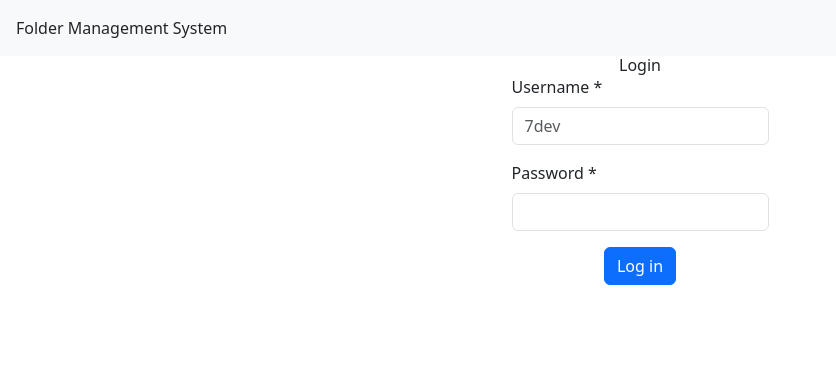
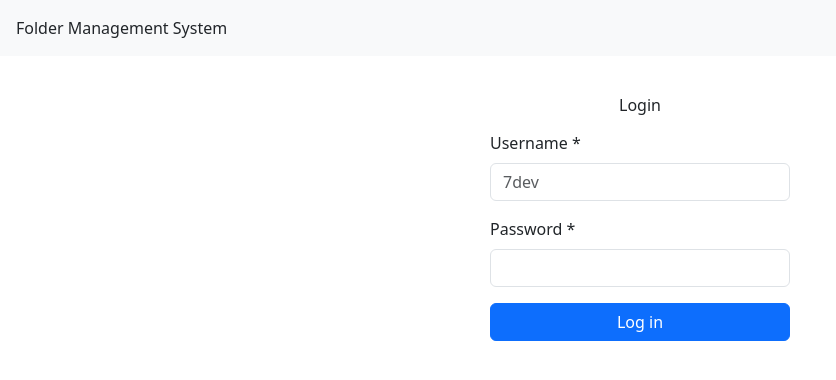
Before and after one commit to mccartney0/folders-management, a React (Create React App) app: page /login in a window 1280 px wide. Shown: the top 380 px of the page, without its empty margins (0-836 px from the left). Built offline with nearby package versions, Linux system fonts and the light colour scheme.

Commit message:
fix: form login style and error message added

```diff
--- a/src/components/PrivateRoute.tsx
+++ b/src/components/PrivateRoute.tsx
@@ -1,10 +1,7 @@
 import { Outlet, Navigate } from 'react-router-dom';
-import { useSelector } from 'react-redux';
-import { useAuth } from '../store/auth';
-
 
 const PrivateRoute = () => {
-  const { token } = useSelector(useAuth);
+  const token = localStorage.getItem('token');
   return token ? <Outlet /> : <Navigate to="/login" replace />;
 };
 
--- a/src/components/layout/UserInfoAndLogout.tsx
+++ b/src/components/layout/UserInfoAndLogout.tsx
@@ -6,6 +6,7 @@ import { useNavigate } from "react-router-dom";
 const UserInfoAndLogOut = () => {
   const dispatch = useDispatch<AppDispatch>();
   const loggedUsername = localStorage.getItem('username');
+  const formattedUsername = loggedUsername && loggedUsername[0].toUpperCase() + loggedUsername.slice(1);
 
   function handleLogOut() {
     dispatch(logOut());
@@ -21,7 +22,7 @@ const UserInfoAndLogOut = () => {
   return (
     <div className="wrapper-user-info-and-log-out flex justify user p-3">
       <div className="mr-8">
-        Hello, <b>{loggedUsername}</b>
+        Hello, <b>{formattedUsername}</b>
       </div>
 
       <button
--- a/src/components/login/LoginForm.tsx
+++ b/src/components/login/LoginForm.tsx
@@ -2,41 +2,59 @@ import React, { useState } from 'react';
 import { useDispatch, useSelector } from 'react-redux';
 import { useNavigate } from 'react-router-dom';
 import { logIn, useAuth } from '../../store/auth';
+import axios from 'axios';
 
 function LoginForm() {
   const dispatch = useDispatch();
   const navigate = useNavigate();
   const user = useSelector(useAuth);
 
-  const redirectToHome = () => {
-    navigate('/home');
-  };
-
+  const [loading, setLoading] = useState<boolean>(false);
   const [formData, setFormData] = useState({ username: '', password: '' });
+  const [errorMessage, setErrorMessage] = useState<string>('');
 
   const handleChange = (event: React.ChangeEvent<HTMLInputElement>) => {
     setFormData({ ...formData, [event.target.name]: event.target.value });
   };
 
-  const handleLogIn = () => {
+  const handleLogIn = async () => {
     if (formData.username.trim() !== '' && formData.password.trim() !== '') {
-      dispatch(logIn({
-        username: formData.username,
-        password: formData.password,
-        token: '45C4A5451321B4C88F',
-      }));
+      try {
+        setLoading(true);
+        setErrorMessage('');
 
-      redirectToHome();
+        const { data } = await axios.post('/token', {
+          username: formData.username,
+          password: formData.password,
+        });
+
+        const token = data.access;
+
+        dispatch(logIn({
+          username: formData.username,
+          password: formData.password,
+        }));
+
+        localStorage.setItem('token', token);
+
+        // Redireciona para a página de home após o login
+        navigate('/home');
+      } catch (error) {
+        setErrorMessage('Invalid username or password.');
+        console.error('Error logging in:', error);
+      } finally {
+        setLoading(false);
+      }
     } else {
       alert('Please fill in all required fields.');
     }
   };
 
   return (
-    <div className="d-flex align-items-center flex-column">
-      <h2>Login</h2>
+    <div className="d-flex align-items-center flex-column p-10">
+      <h1>Login</h1>
 
-      <div className="mb-3">
+      <div className="d-grid col-3 my-3">
         <label
           htmlFor="username"
           className="form-label"
@@ -48,14 +66,13 @@ function LoginForm() {
           type="text"
           id="username"
           name="username"
+          className="form-control mb-3"
+          disabled={loading}
+          onChange={handleChange}
           value={formData.username}
-          onChange={handleChange}
-          className="form-control"
           placeholder={user.username}
         />
-      </div>
 
-      <div className="mb-3">
         <label
           htmlFor="password"
           className="form-label"
@@ -67,18 +84,24 @@ function LoginForm() {
           type="password"
           id="password"
           name="password"
+          className="form-control"
+          disabled={loading}
+          onChange={handleChange}
           value={formData.password}
-          onChange={handleChange}
-          className="form-control"
         />
-      </div>
 
-      <div className="mb-3">
+        {
+          errorMessage &&
+          <div className="text-red-600">
+            {errorMessage}
+          </div>
+        }
+
         <button
           onClick={handleLogIn}
-          className="btn btn-primary"
+          className="btn btn-primary mt-3"
         >
-          Log in
+          {loading ? 'Logging in...' : 'Log in'}
         </button>
       </div>
     </div>
--- a/src/index.tsx
+++ b/src/index.tsx
@@ -1,9 +1,12 @@
 import React from 'react';
 import ReactDOM from 'react-dom/client';
 import { Provider } from 'react-redux';
+import axios from 'axios';
 import App from './App';
 import reportWebVitals from './reportWebVitals';
 import store from './store';
+
+axios.defaults.baseURL = 'https://7dev-code-test.lcc7.online/api/v1';
 
 const root = ReactDOM.createRoot(
   document.getElementById('root') as HTMLElement
--- a/src/store/auth/index.ts
+++ b/src/store/auth/index.ts
@@ -3,13 +3,11 @@ import { createSlice, PayloadAction } from '@reduxjs/toolkit';
 interface AuthState {
   username: string;
   password: string;
-  token: string | null;
 }
 
 const INITIAL_STATE: AuthState = {
   username: '7dev',
   password: '',
-  token: localStorage.getItem('token'),
 };
 
 const authSlice = createSlice({
@@ -17,15 +15,13 @@ const authSlice = createSlice({
   initialState: INITIAL_STATE,
   reducers: {
     logIn(state: AuthState, { payload }: PayloadAction<AuthState>) {
-      const { username, password, token } = payload;
+      const { username, password } = payload;
 
       localStorage.setItem('username', username);
-      localStorage.setItem('token', JSON.stringify(token));
 
       return {
         username,
         password,
-        token,
       }
     },
     logOut() {
@@ -42,4 +38,5 @@ export const { logIn, logOut } = authSlice.actions;
 
 export const useAuth = (state: { auth: AuthState }) => {
   return state.auth
+
 };
```
